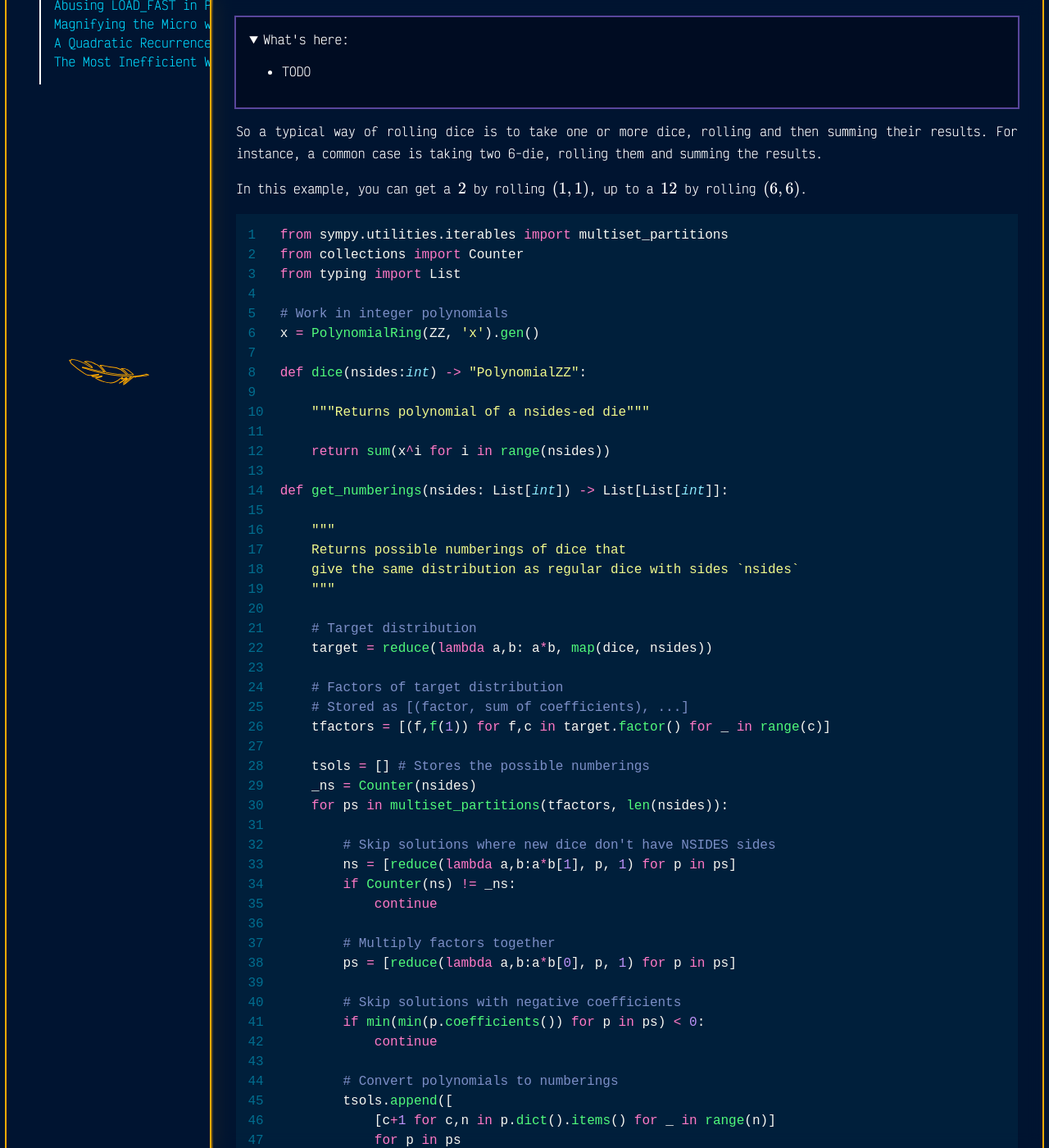
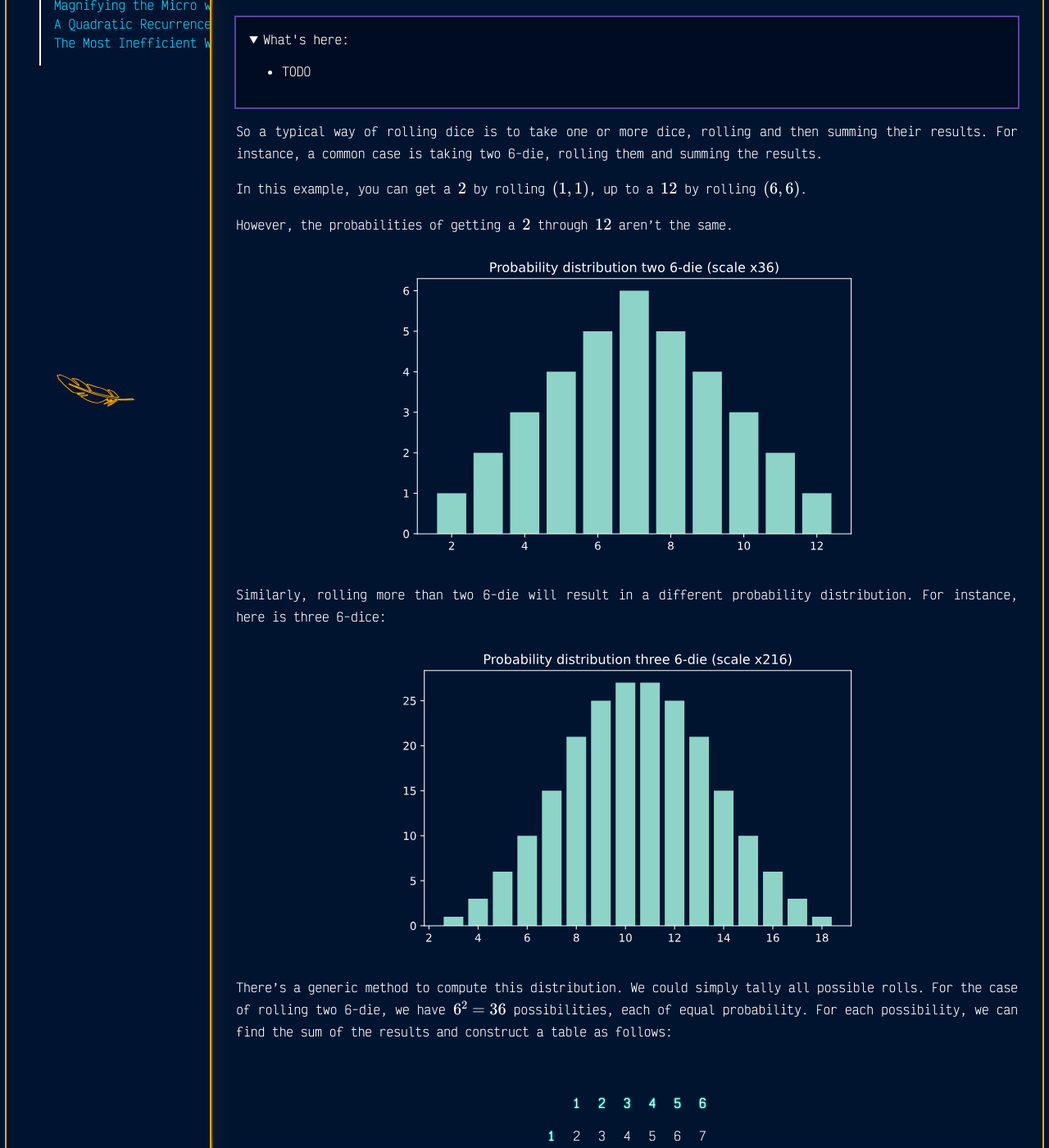
Before and after one commit to JuliaPoo/juliapoo.github.io, a Jekyll site: the page built from _posts/2021-12-30-renumbering-dice.md, in a window 1280 px wide and 1400 px high, scrolled down 369 px. Shown: the whole window at 82% size. Built offline with Jekyll 4.4.1, drawn with Linux system fonts in a browser that asks for light colours; formulas are drawn with MathJax 3; some of the changed text lies outside the part shown.

Commit message:
Added unlisted category

````diff
--- a/_includes/menu.html
+++ b/_includes/menu.html
@@ -7,6 +7,9 @@
     <summary><a href="/blog.html">Blog</a> (from latest)</summary>
     <section class="menu-section site-menu blog-listing">
         {% for post in site.posts %}
+        {% if post.category == "Unlisted" %}
+            {% continue %}
+        {% endif %}
         <div><a href="{{ post.url }}">{{ post.display-title }}</a></div>
         {% endfor %}
     </section>
--- a/_posts/2021-12-30-renumbering-dice.md
+++ b/_posts/2021-12-30-renumbering-dice.md
@@ -20,15 +20,53 @@
 1. Probability distribution of dice rolling
 2. Polynomial way of looking at dice rolling.
 3. Dice renumbering problem 1
+3. Solving problem 1
 4. Dice renumbering problem 2
-4. Number bases
+5. Generalised Number bases
+6. Solving problem 2
 -->
 
 So a typical way of rolling dice is to take one or more dice, rolling and then summing their results. For instance, a common case is taking two 6-die, rolling them and summing the results.
 
 In this example, you can get a $2$ by rolling $(1,1)$, up to a $12$ by rolling $(6,6)$.
 
+However, the probabilities of getting a $2$ through $12$ aren't the same.
 
+{% capture img %}
+![two 6-die probabilities](/assets/posts/2021-12-30-renumbering-dice/2-6die.svg)
+{% endcapture %}
+<center>
+{{ img | markdownify }}
+</center>
+
+Similarly, rolling more than two 6-die will result in a different probability distribution. For instance, here is three 6-dice:
+
+{% capture img %}
+![three 6-die probabilities](/assets/posts/2021-12-30-renumbering-dice/3-6die.svg)
+{% endcapture %}
+<center>
+{{ img | markdownify }}
+</center>
+
+There's a generic method to compute this distribution. We could simply tally all possible rolls. For the case of rolling two 6-die, we have $6^2 = 36$ possibilities, each of equal probability. For each possibility, we can find the sum of the results and construct a table as follows:
+
+{% capture tab %}
+|<!-- -->|<!-- -->|<!-- -->|<!-- -->|<!-- -->|<!-- -->|<!-- -->|
+|:-:|:-:|:-:|:-:|:-:|:-:|:-:|
+||<span class="glow-text">1</span>|<span class="glow-text">2</span>|<span class="glow-text">3</span>|<span class="glow-text">4</span>|<span class="glow-text">5</span>|<span class="glow-text">6</span>|
+|<span class="glow-text">1</span>|2|3|4|5|6|7|
+|<span class="glow-text">2</span>|3|4|5|6|7|8|
+|<span class="glow-text">3</span>|4|5|6|7|8|9|
+|<span class="glow-text">4</span>|5|6|7|8|9|10|
+|<span class="glow-text">5</span>|6|7|8|9|10|11|
+|<span class="glow-text">6</span>|7|8|9|10|11|12|
+{% endcapture %}
+
+<center class="table-no-outline table-scrollx">
+{{ tab | markdownify }}
+</center>
+
+This is rem
 
 
 ```python
````
Also changed, not shown: other parts of _posts/2021-12-30-renumbering-dice.md (+1 -1 lines), blog.html (+7 -1 lines), assets/posts/2021-12-30-renumbering-dice/2-6die.svg (added), assets/posts/2021-12-30-renumbering-dice/3-6die.svg (added).
